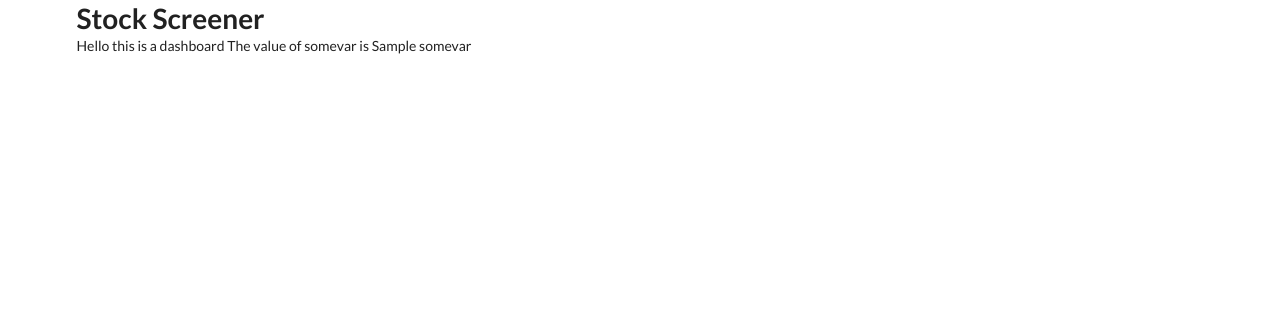
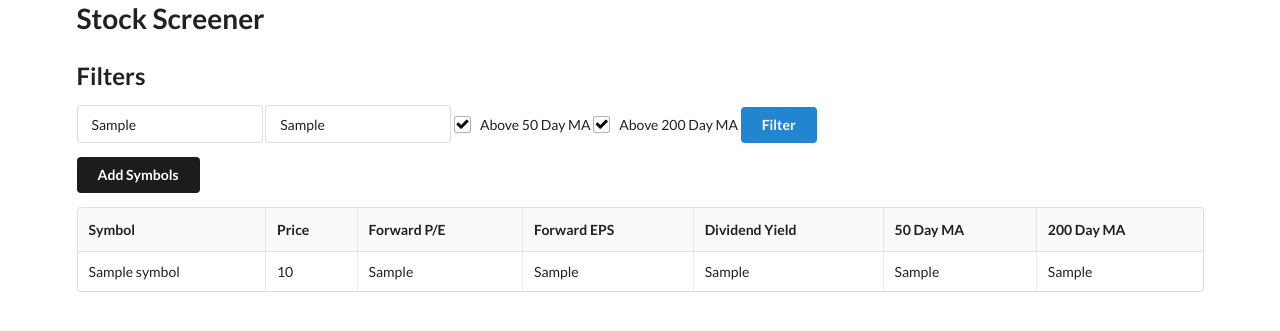
Before and after one commit to AlexiaIngberNoorali/FastApi-StockScreener, a FastAPI app: template templates/home.html in a window 1280 px wide. Shown: the top 331 px of the page. Run offline with FastAPI, Linux system fonts and the light colour scheme; the template is opened without the code that fills it: most values are stand-ins (such as "Sample title", 1, 10 or a date in 2020); some libraries are stand-ins or nearby versions.

Commit message:
workingapp without mvc

```diff
--- /dev/null
+++ b/database.py
@@ -0,0 +1,13 @@
+from sqlalchemy import create_engine
+from sqlalchemy.ext.declarative import declarative_base
+from sqlalchemy.orm import sessionmaker
+
+SQLALCHEMY_DATABASE_URL = "sqlite:///./stocks.db"
+
+engine = create_engine(
+    SQLALCHEMY_DATABASE_URL, connect_args={"check_same_thread": False}
+)
+SessionLocal = sessionmaker(autocommit=False, autoflush=False, bind=engine)
+
+# function from which all models/class will inherit
+Base = declarative_base()
--- a/main.py
+++ b/main.py
@@ -2,33 +2,101 @@
 # uvicorn main:app --reload
 
 from typing import Optional
-from fastapi import FastAPI, Request
+import models
+import yfinance as yf
+from fastapi import FastAPI, Request, Depends, BackgroundTasks
 from fastapi.templating import Jinja2Templates
+from database import SessionLocal, engine
+from sqlalchemy.orm import Session
 from pydantic import BaseModel
+from models import Stock
 
 app = FastAPI()
+# Create the db (see database.py)
+models.Base.metadata.create_all(bind=engine)
 
+
+def get_db():
+    try:
+        db = SessionLocal()
+        # read as return (which not used so we are not exiting the function)
+        yield db
+    # finally executed wheter the try is executed or not (opposite to except)
+    finally:
+        db.close()
+
+
+# Find directory where to look for templates (Templates)
 templates = Jinja2Templates(directory="templates")
 
 
+class StockRequest(BaseModel):
+    symbol: str
+
+
 @app.get("/")
-def home(request: Request):
+def home(request: Request, forward_pe=None, dividend_yield=None, ma50=None, ma200=None, db: Session = Depends(get_db)):
     """
     displays the stock screener home.html / homepage
 
     """
+    stocks = db.query(Stock)
+
+    if forward_pe:
+        stocks = stocks.filter(Stock.forward_pe < forward_pe)
+
+    if dividend_yield:
+        stocks = stocks.filter(Stock.dividend_yield > dividend_yield)
+
+    if ma50:
+        stocks = stocks.filter(Stock.price > Stock.ma50)
+
+    if ma200:
+        stocks = stocks.filter(Stock.price > Stock.ma200)
+
     return templates.TemplateResponse("home.html", {
         "request": request,
-        "somevar": 2
+        "stocks": stocks,
+        "dividend_yield": dividend_yield,
+        "forward_pe": forward_pe,
+        "ma200": ma200,
+        "ma50": ma50
     })
 
 
-@app.post("/stock")
-def create_stock():
+def fetch_stock_data(id: int):
+    db = SessionLocal()
+    stock = db.query(Stock).filter(Stock.id == id).first()
+
+    yahoo_data = yf.Ticker(stock.symbol)
+
+    stock.ma200 = yahoo_data.info['twoHundredDayAverage']
+    stock.ma50 = yahoo_data.info['fiftyDayAverage']
+    stock.price = yahoo_data.info['previousClose']
+    stock.forward_pe = yahoo_data.info['forwardPE']
+    stock.forward_eps = yahoo_data.info['forwardEps']
+    if yahoo_data.info['dividendYield']:
+        stock.dividend_yield = yahoo_data.info['dividendYield'] * 100
+
+    db.add(stock)
+    db.commit()
+
+
+# We want the get_db function to be executed before using the db parameter in the current function
+@app.post("/stock/")
+async def create_stock(stock_request: StockRequest, background_tasks: BackgroundTasks, db: Session = Depends(get_db)):
     """
     created a stock and stores it in the database
 
     """
+    stock = Stock()
+    stock.symbol = stock_request.symbol
+
+    db.add(stock)
+    db.commit()
+
+    background_tasks.add_task(fetch_stock_data, stock.id)
+
     return {"code": "success",
             "message": "stock created"
             }
--- a/templates/home.html
+++ b/templates/home.html
@@ -1,7 +1,111 @@
 {% extends "layout.html" %}
 
 {% block content %}
-Hello this is a dashboard
+<script>
+$(document).ready(function() {
+  $("#add_symbol").click(function() {
+    $('.ui.modal').modal('show');
+  });
 
-The value of somevar is {{somevar}}
+  $("#save").click(function() {
+
+    var textareaContent = $("#symbols").val();
+    var symbols = textareaContent.split("\n");
+
+    for (var i = 0; i < symbols.length; ++i) {
+      console.log(symbols[i]);
+
+      $.ajax({
+        url: '/stock',
+        type: 'POST',
+        contentType: 'application/json',
+        data: JSON.stringify({ "symbol": symbols[i] }),
+        dataType: 'json'
+      });
+    }
+
+    $('.ui.modal').modal('hide');
+  });
+});
+</script>
+
+<h2>Filters</h2>
+
+<form method="get">
+
+<div class="ui input">
+  <input name="forward_pe" type="text" placeholder="Max Forward P/E" value="{{ forward_pe or '' }}">
+</div>
+
+<div class="ui input">
+  <input name="dividend_yield" type="text" placeholder="Max Dividend Yield" value="{{ dividend_yield or '' }}">
+</div>
+
+<div class="ui checkbox">
+  <input name="ma50" type="checkbox" {% if ma50 %}checked="checked"{% endif %}>
+  <label>Above 50 Day MA</label>
+</div>
+
+<div class="ui checkbox">
+  <input name="ma200" type="checkbox" {% if ma200 %}checked="checked"{% endif %}>
+  <label>Above 200 Day MA</label>
+</div>
+
+<button type="submit" class="ui button primary">Filter</button>
+
+</form>
+
+<button id="add_symbol" class="ui button secondary">Add Symbols</button>
+
+
+<table class="ui celled table">
+  <thead>
+    <tr>
+      <th>Symbol</th>
+      <th>Price</th>
+      <th>Forward P/E</th>
+      <th>Forward EPS</th>
+      <th>Dividend Yield</th>
+      <th>50 Day MA</th>
+      <th>200 Day MA</th>
+    </tr>
+  </thead>
+  <tbody>
+    {% for stock in stocks %}
+    <tr>
+      <td>{{ stock.symbol }}</td>
+      <td>{{ stock.price }}</td>
+      <td>{{ stock.forward_pe }}</td>
+      <td>{{ stock.forward_eps }}</td>
+      <td>{{ stock.dividend_yield }}</td>
+      <td>{{ stock.ma50 }}</td>
+      <td>{{ stock.ma200 }}</td>
+    </tr>
+    {% endfor %}
+  </tbody>
+</table>
+
+<div class="ui modal">
+    <i class="close icon"></i>
+    <div class="header">
+      Add Stocks
+    </div>
+    <div class="content">
+        <div class="ui form">
+            <div class="field">
+              <label>Symbols</label>
+              <textarea id="symbols"></textarea>
+            </div>
+          </div>
+    </div>
+    <div class="actions">
+      <div id="save" class="ui positive right labeled icon button">
+        Add Symbols
+        <i class="plus icon"></i>
+      </div>
+    </div>
+  </div>
+
+
+
 {% endblock %}
--- a/templates/layout.html
+++ b/templates/layout.html
@@ -10,9 +10,9 @@
 
     <body>
         <div class="ui container">
-        <h1>Stock Screener</h1>
-        {% block content %}
-        {% endblock %}
+            <h1>Stock Screener</h1>
+            {% block content %}
+            {% endblock %}
         </div>
     </body>
 </html>
```
Also changed, not shown: models.py (added, +17 -0 lines), README.md, __init__.py (added), stocks.db (added), 1 other file.
